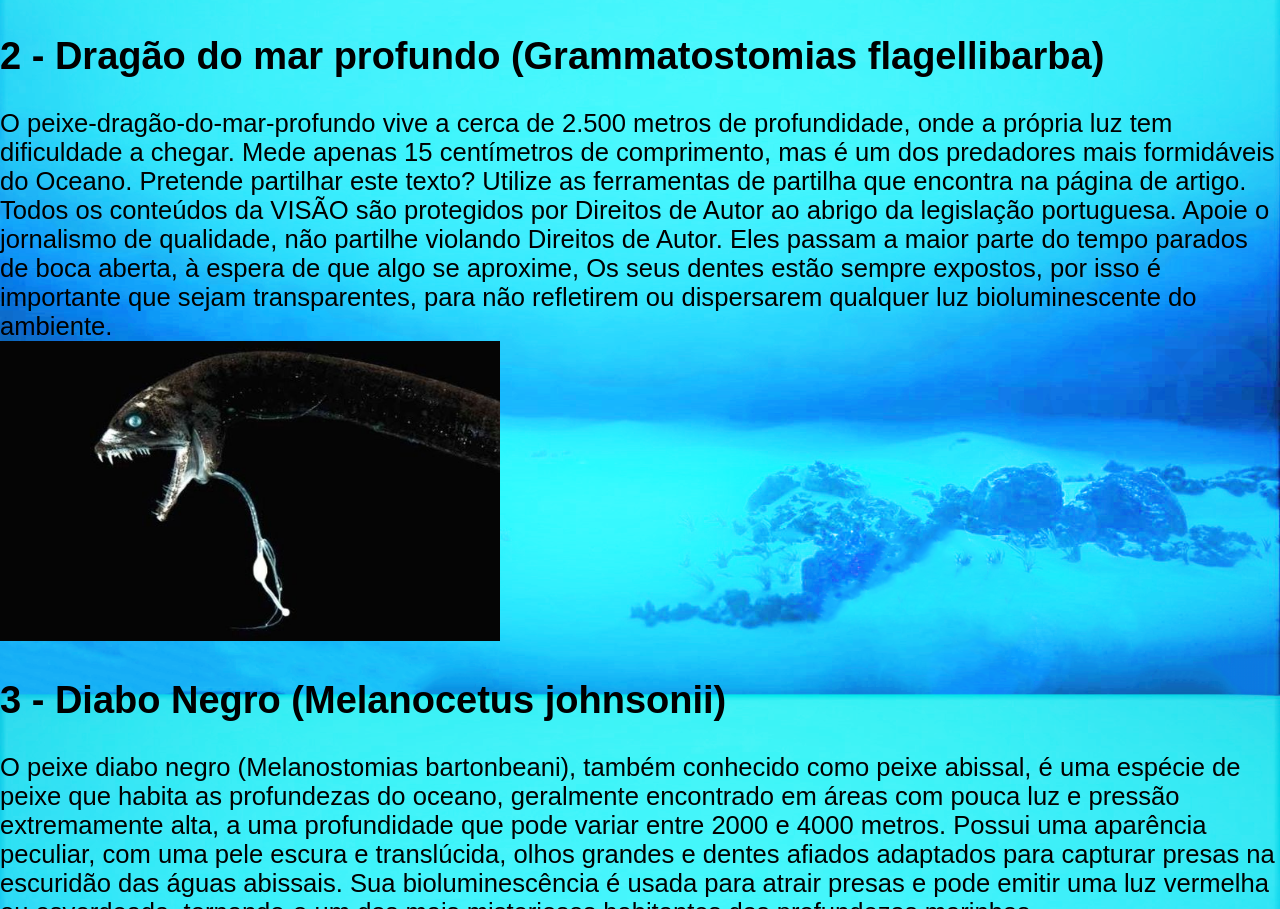
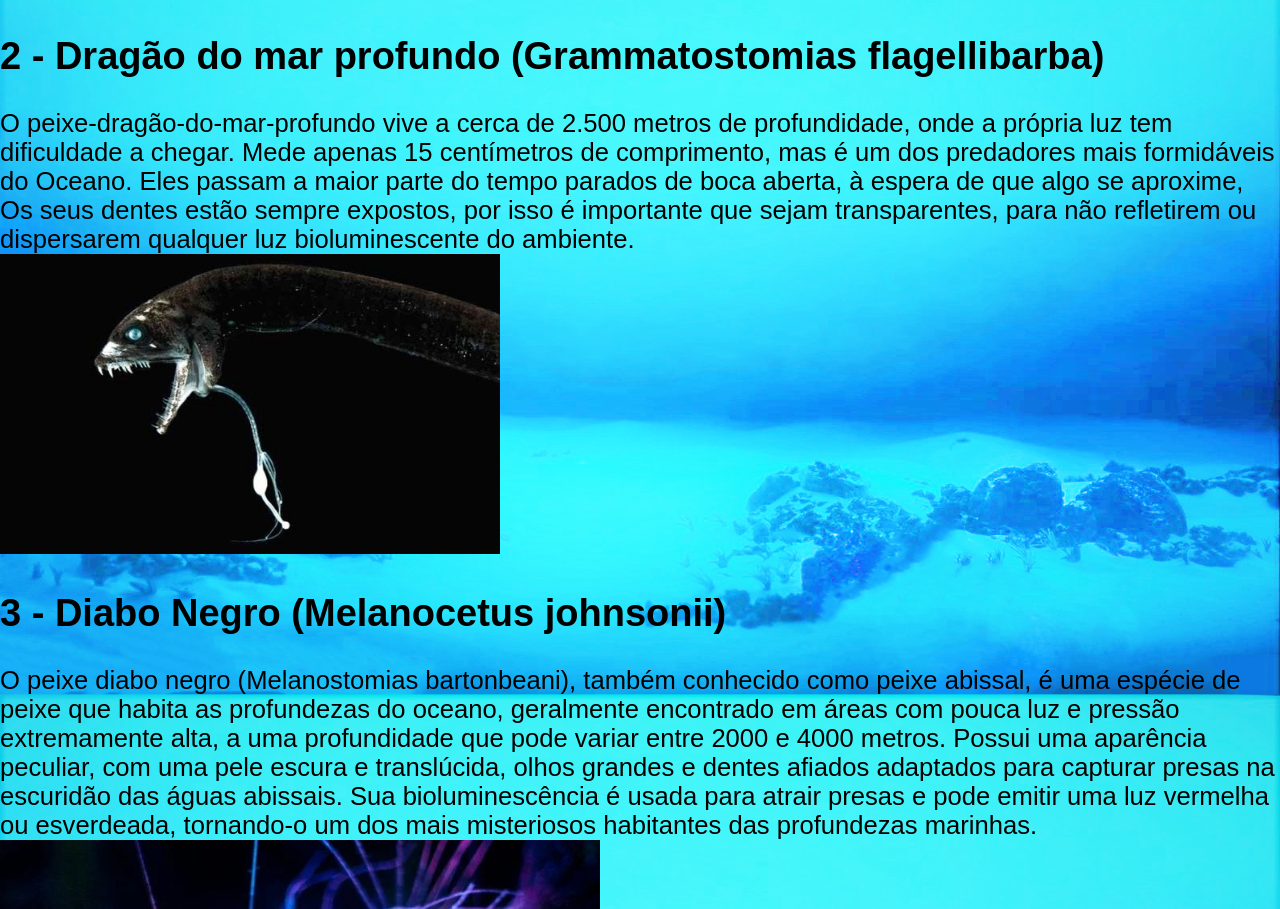
Before and after one commit to Lucas-Simonassi/Site_peixe, a plain HTML site: page index.html in a window 1280 px wide. Shown: the part 1072-1981 px from the top of the page. Drawn offline with Linux system fonts and the light colour scheme.

Commit message:
corrigido

```diff
--- a/index.html
+++ b/index.html
@@ -155,7 +155,6 @@
    <h2> 2 - Dragão do mar profundo (Grammatostomias flagellibarba)</h2>
    <p>O peixe-dragão-do-mar-profundo vive a cerca de 2.500 metros de profundidade, onde a própria luz tem dificuldade a chegar.
     Mede apenas 15 centímetros de comprimento, mas é um dos predadores mais formidáveis do Oceano.
-    Pretende partilhar este texto? Utilize as ferramentas de partilha que encontra na página de artigo. Todos os conteúdos da VISÃO são protegidos por Direitos de Autor ao abrigo da legislação portuguesa. Apoie o jornalismo de qualidade, não partilhe violando Direitos de Autor.
     Eles passam a maior parte do tempo parados de boca aberta, à espera de que algo se aproxime, Os seus dentes estão sempre expostos, por isso é importante que sejam transparentes, para não refletirem ou dispersarem qualquer luz bioluminescente do ambiente.
 </p>
 
```
